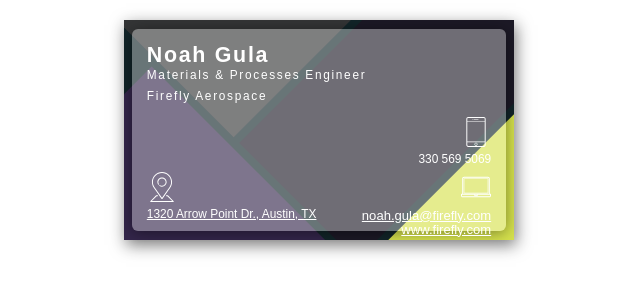
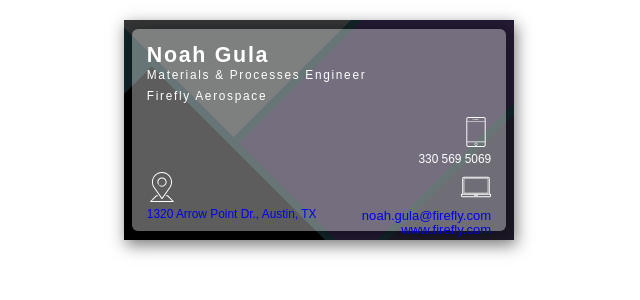
Before and after one commit to nogula/nogula.github.io, a Jekyll site: the page built from businesscard.md, in a window 1280 px wide. Shown: the top 300 px of the page, without its empty margins (321-961 px from the left). Built offline with Jekyll 4.4.1, drawn with Linux system fonts in a browser that asks for light colours.

Commit message:
reposition and new colors

```diff
--- a/_layouts/businesscard.html
+++ b/_layouts/businesscard.html
@@ -11,8 +11,7 @@
   }
 
   a {
-    font-style: normal;
-    color: #ffffff;
+    text-decoration: none;
   }
 
   .front-side,
@@ -22,7 +21,7 @@
     display: grid;
     grid-template-columns: 2% 96% 2%;
     grid-template-rows: 4% 92% 4%;
-    position: relative;
+    position: static;
     margin: 20px auto;
     overflow: hidden;
     box-shadow: 2px 5px 15px 0px #17161694;
@@ -46,18 +45,18 @@
   }
 
   .red1 {
-    background-color: #34264b;
+    background-color: #000000;
     grid-row: 2 / span 5;
   }
 
   .red2 {
-    background-color: #1c1926;
+    background-color: #241a34;
     grid-column: 2 / span 2;
     grid-row: 4/7;
   }
 
   .green {
-    background-color: #d5e14d;
+    background-color: #1c1926;
     grid-column: 2/4;
     grid-row: 7/9;
   }
```
